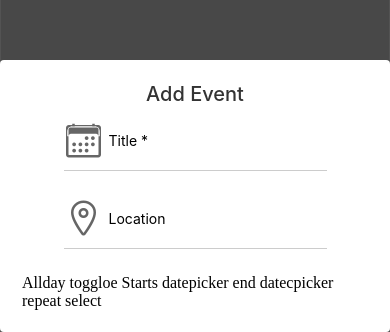
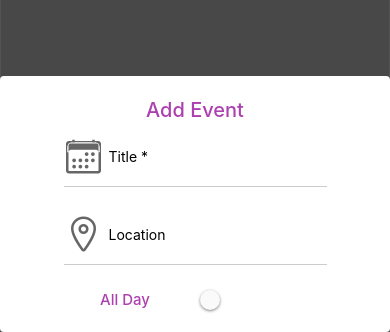
Before and after one commit to imabbassayed/calendar-react-native, a React Native app: screen /Home in a window 390 px wide. Shown: the part 512-844 px from the top of the page. Built offline with nearby package versions, Linux system fonts and the light colour scheme.

Commit message:
Added add event fields and installed datetimepicker

```diff
--- a/package.json
+++ b/package.json
@@ -9,6 +9,7 @@
     "web": "expo start --web"
   },
   "dependencies": {
+    "@react-native-community/datetimepicker": "^6.7.0",
     "@react-navigation/bottom-tabs": "^6.4.0",
     "@react-navigation/native": "^6.0.13",
     "@react-navigation/native-stack": "^6.9.1",
--- a/src/modals/AddEventModal.js
+++ b/src/modals/AddEventModal.js
@@ -1,5 +1,5 @@
-import React from 'react';
-import { View, Text, StyleSheet, Button } from 'react-native';
+import React, {useState} from 'react';
+import { View, Text, Switch } from 'react-native';
 
 import  Modal  from 'react-native-modal';
 import InputField from '../components/InputField';
@@ -7,8 +7,10 @@ import InputField from '../components/InputField';
 import Ionicons from 'react-native-vector-icons/Ionicons';
 
 
+const AddEventModal = ({navigation}) => {
 
-const AddEventModal = ({navigation}) => {
+const [isAllDayEnabled, setIsAllDayEnabled] = useState(false);
+const toggleSwitch = () => setIsAllDayEnabled(previousState => !previousState);
 
   return(
     <View>
@@ -31,7 +33,7 @@ const AddEventModal = ({navigation}) => {
                 marginBottom: 12,
                 fontSize: 20,
                 fontWeight: '500',
-                color: '#333',
+                color: '#AD40AF',
             }}>Add Event</Text>
             <InputField
                 label={'Title *'}
@@ -43,9 +45,7 @@ const AddEventModal = ({navigation}) => {
                     style={{marginRight: 5}}
                 />
                 }
-                style= {{
-                    width: 5
-                }}
+
                 inputType="Text"
                 text={text => setTitle(text)}
             />
@@ -60,20 +60,27 @@ const AddEventModal = ({navigation}) => {
                     style={{marginRight: 5}}
                 />
                 }
-                style= {{
-                    width: 5
-                }}
+
                 inputType="Text"
-                text={text => setTitle(text)}
+                text={text => setLocation(text)}
             />
-            Allday toggloe
-            Starts datepicker
-            end datecpicker
-            repeat select
-        </View>
+            <View style={{flexDirection:'row'}}>
+                <Text style={{
+                    fontSize: 15,
+                    fontWeight: '500',
+                    color: '#AD40AF',
+                    right: 50
+                }}>All Day</Text>
+                <Switch
+                onChange={toggleSwitch}
+                value={isAllDayEnabled}
+                trackColor={{true: '#AD40AF'}}/>
+            </View>
 
 
 
+
+        </View>
     </Modal>
 
     </View>
```
Also changed, not shown: 1 other file (tests, documents, lock files or other folders).
